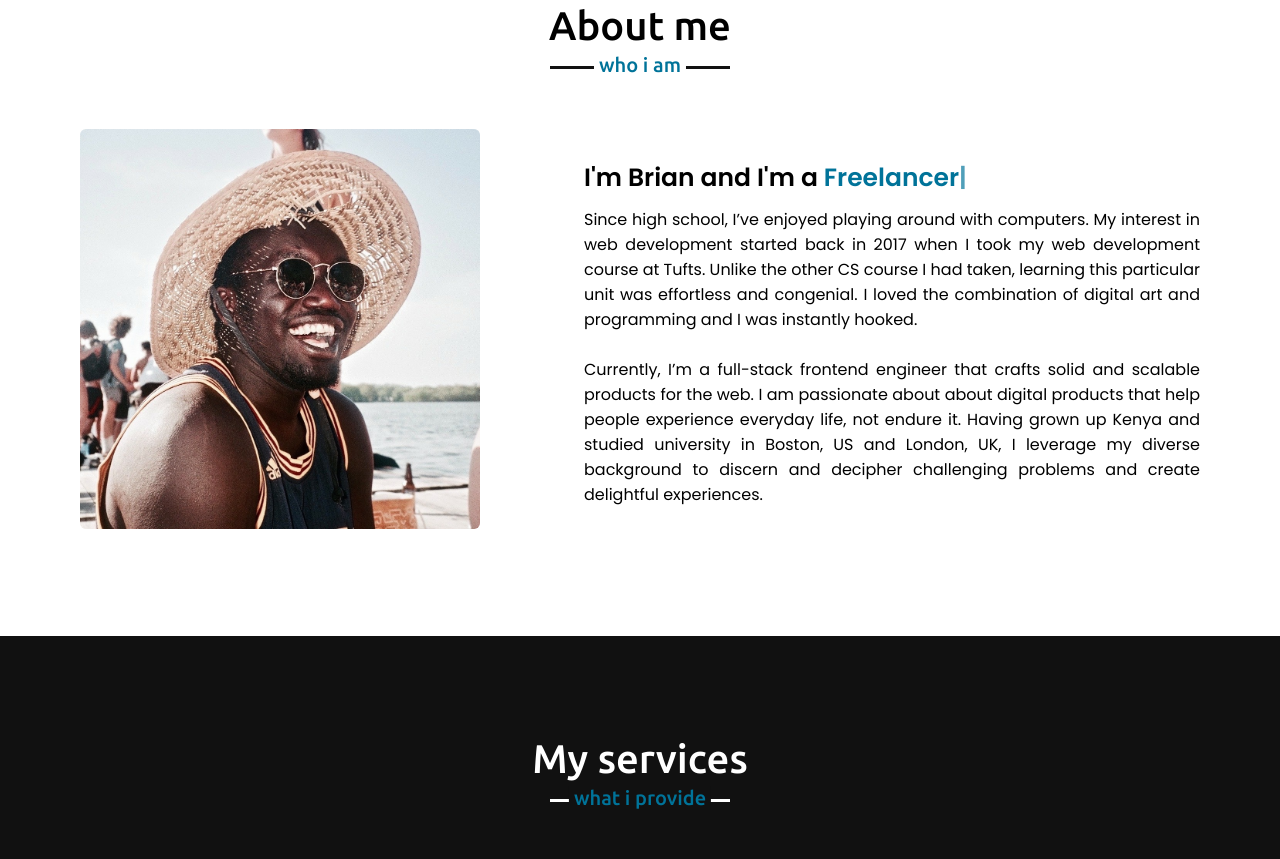
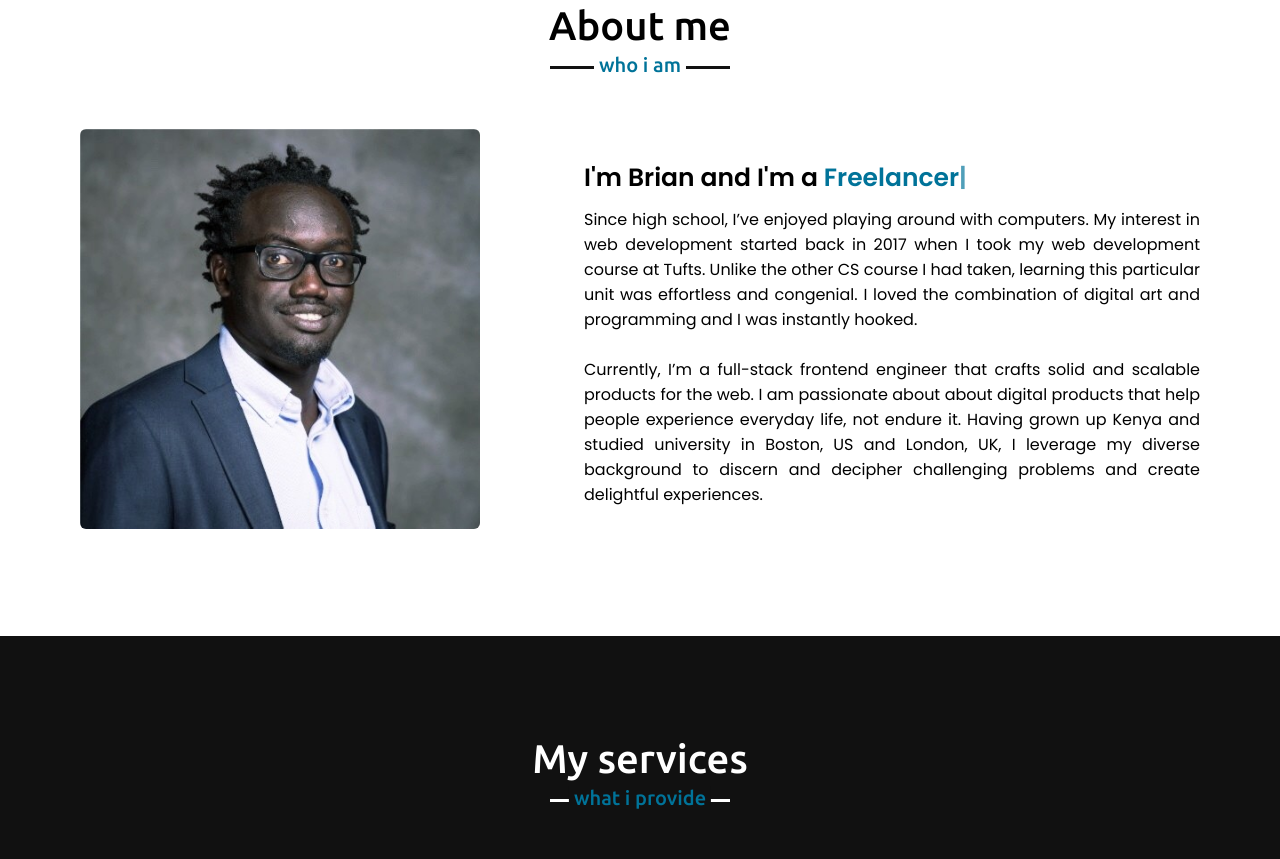
Before and after one commit to briankipchumba/briankipchumba-briankipchumba.github.io, a plain HTML site: page index.html in a window 1280 px wide. Shown: the part 897-1756 px from the top of the page. Drawn offline with nearby package versions, Linux system fonts and the light colour scheme.

Commit message:
update image2

```diff
--- a/index.html
+++ b/index.html
@@ -51,7 +51,7 @@
             <h2 class="title">About me</h2>
             <div class="about-content">
                 <div class="column left">
-                    <img src="images/kb2.jpg" alt="">
+                    <img src="images/kb.jpg" alt="">
                 </div>
                 <div class="column right">
                     <div class="text">I'm Brian and I'm a <span class="typing-2"></span></div>
```
